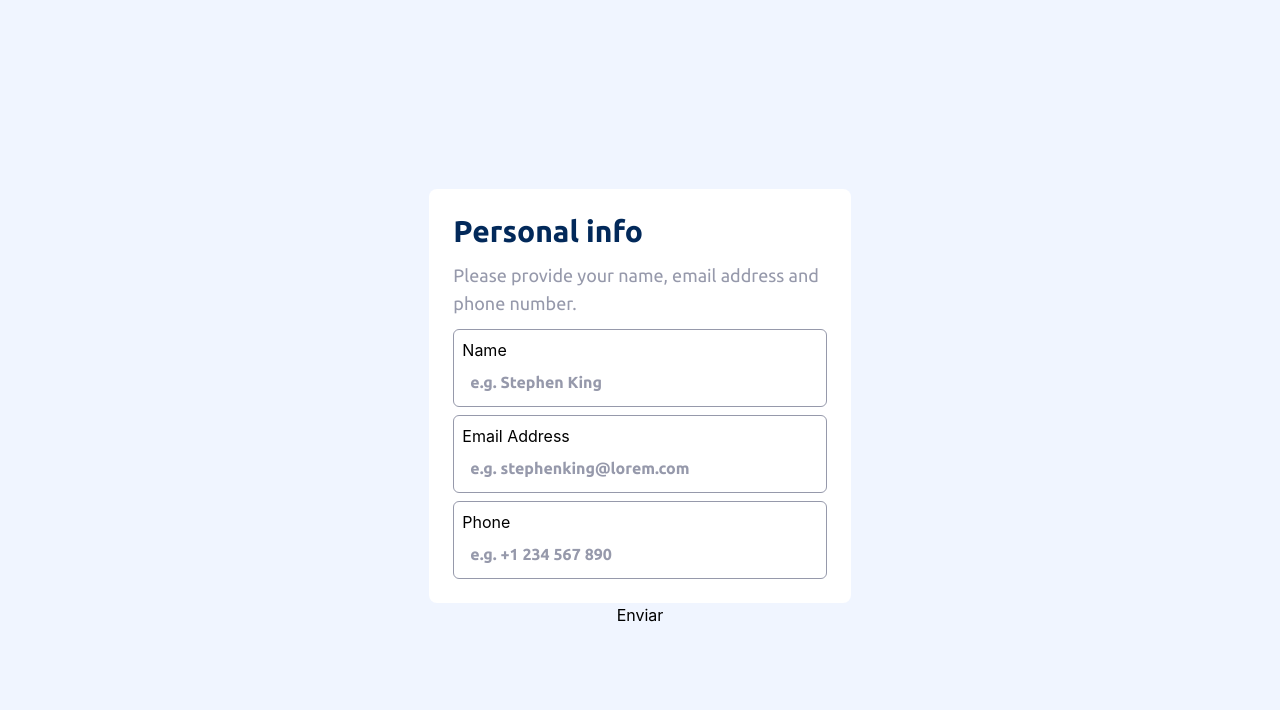
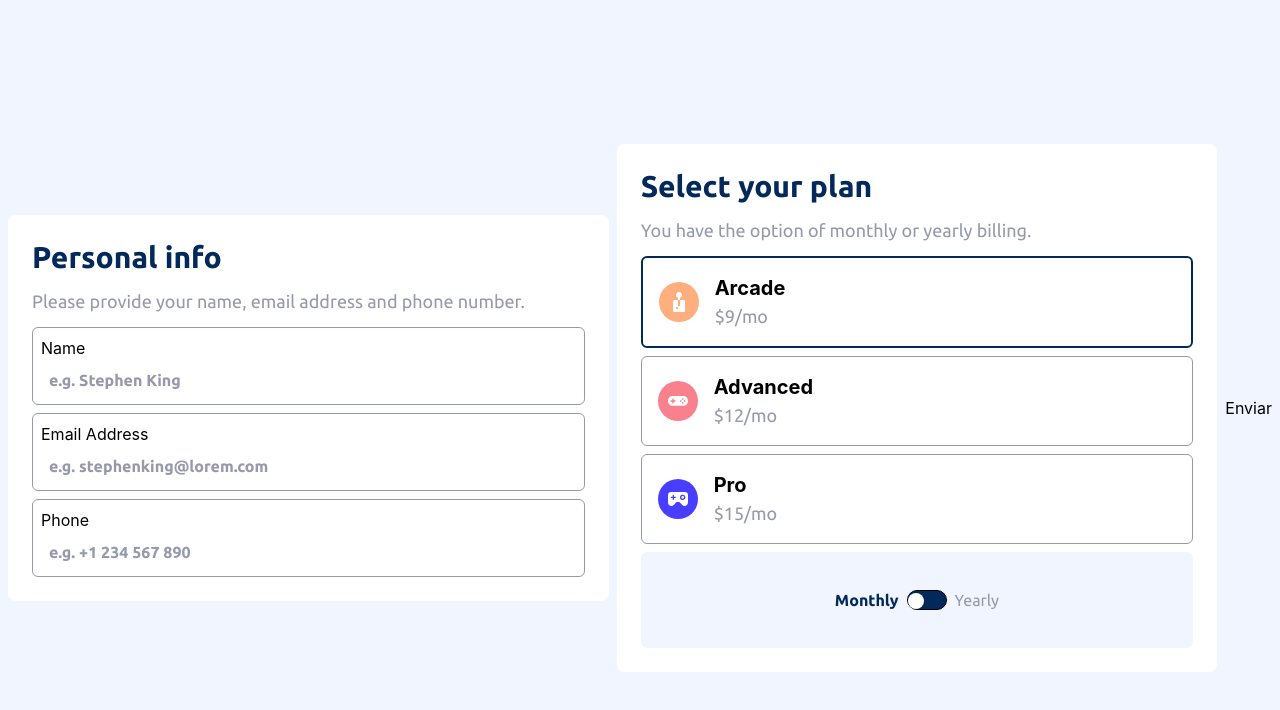
Before and after one commit to DanielMarques1404/multi-step-form-main, a React (Vite) app: page / in a window 1280 px wide. Shown: the top 710 px of the page. Built offline with nearby package versions, Linux system fonts and the light colour scheme.

Commit message:
BillingPlanForm - first commit

```diff
--- a/src/components/Form/ApplicationForm.tsx
+++ b/src/components/Form/ApplicationForm.tsx
@@ -1,7 +1,8 @@
+import { useState } from "react";
 import { FormProvider, useForm } from "react-hook-form";
 import type { ApplicationData } from "../../types/types";
 import { PersonalInfo } from "./PersonalInfo";
-import { useState } from "react";
+import { SelectPlan } from "./SelectPlan";
 
 export const ApplicationForm = () => {
   const [step, setStep] = useState(1);
@@ -12,11 +13,7 @@ export const ApplicationForm = () => {
         email: "",
         phone: "",
       },
-      planInfoType: {
-        kind: "Arcade",
-        price: 0,
-        billingCycle: "Monthly",
-      },
+      planId: "arcade-monthly",
       addOns: [],
     },
   });
@@ -27,9 +24,14 @@ export const ApplicationForm = () => {
 
   return (
     <FormProvider {...form}>
-      <div className="w-1/3">
-        <form onSubmit={form.handleSubmit(onSubmit)}>
+      <div className="w-full">
+        <form
+          onSubmit={form.handleSubmit(onSubmit)}
+          className="flex gap-2 items-center justify-center"
+        >
           {step === 1 && <PersonalInfo />}
+          {/* {step === 2 && <SelectPlan />} */}
+          <SelectPlan />
           <button type="submit">Enviar</button>
         </form>
       </div>
--- /dev/null
+++ b/src/components/Form/SelectPlan.tsx
@@ -0,0 +1,50 @@
+import { useState } from "react";
+import { useFormContext } from "react-hook-form";
+import { monthlyPlans, yearlyPlans } from "../../lib/plans";
+import type { ApplicationData, PlanInfoType } from "../../types/types";
+import { BillingPlan } from "../ui/BillingPlan";
+import { Toggle } from "../ui/Toggle";
+
+export const SelectPlan = () => {
+  const [plans, setPlans] = useState<PlanInfoType[]>(monthlyPlans);
+  const [selectedPlan, setSelectedPlan] = useState(monthlyPlans[0].id);
+
+  const { register, setValue } = useFormContext<ApplicationData>();
+
+  const togglePlans = (value: string) => {
+    if (value === "Yearly") {
+      setPlans(yearlyPlans);
+      setSelectedPlan(yearlyPlans[0].id);
+      setValue("planId", yearlyPlans[0].id);
+    } else {
+      setPlans(monthlyPlans);
+      setSelectedPlan(monthlyPlans[0].id);
+      setValue("planId", monthlyPlans[0].id);
+    }
+  };
+
+  return (
+    <section className="flex flex-col gap-3 items-start bg-White p-6 rounded-lg w-full">
+      <h1>Select your plan</h1>
+      <p>You have the option of monthly or yearly billing.</p>
+      <div className="flex flex-col gap-2 w-full">
+        <ul className="flex flex-col gap-2">
+          {plans.map((plan, idx) => (
+            <li key={`plan-${idx}`} value={plan.id}>
+              <BillingPlan
+                onCheck={setSelectedPlan}
+                plan={plan}
+                selected={plan.id === selectedPlan}
+                {...register("planId")}
+              />
+            </li>
+          ))}
+        </ul>
+        <Toggle
+          selected={plans === monthlyPlans ? "Monthly" : "Yearly"}
+          onToggle={togglePlans}
+        />
+      </div>
+    </section>
+  );
+};
--- /dev/null
+++ b/src/components/ui/BillingPlan.tsx
@@ -0,0 +1,48 @@
+import { useEffect, useState, type InputHTMLAttributes } from "react";
+import { cn } from "../../lib/cn";
+import type { PlanInfoType } from "../../types/types";
+
+type BillingPlanProps = InputHTMLAttributes<HTMLInputElement> & {
+  plan: PlanInfoType;
+  selected: boolean;
+  onCheck: (planId: string) => void;
+};
+
+export const BillingPlan = (props: BillingPlanProps) => {
+  const [isSelected, setIsSelected] = useState(props.selected);
+  useEffect(() => {
+    setIsSelected(props.selected);
+  }, [props.selected]);
+
+  return (
+    <label
+      className={cn(
+        "flex items-center justify-start gap-4 border border-Grey-500 rounded-md p-4",
+        isSelected && "border-Blue-950 border-2",
+      )}
+      onClick={() => props.onCheck(props.plan.id)}
+    >
+      <input
+        {...props}
+        type="radio"
+        id={props.plan.id}
+        value={props.plan.id}
+        className="hidden"
+        checked={isSelected}
+      />
+      <img src={props.plan.icon} alt={props.plan.kind} />
+      <div className="flex flex-col items-start">
+        <h3 className="font-bold text-lg">{props.plan.kind}</h3>
+        <p className="text-Grey-500">
+          ${props.plan.price}/
+          {props.plan.billingCycle === "Yearly" ? "yr" : "mo"}
+        </p>
+        {props.plan.trialPeriod && (
+          <p className="text-green-500 font-semibold">
+            {props.plan.trialPeriod}
+          </p>
+        )}
+      </div>
+    </label>
+  );
+};
--- /dev/null
+++ b/src/components/ui/Toggle.tsx
@@ -0,0 +1,49 @@
+import { useEffect, useState } from "react";
+
+type ToggleProps = {
+  selected: string;
+  onToggle: (value: string) => void;
+};
+
+export const Toggle = (props: ToggleProps) => {
+  const [period, setPeriod] = useState(props.selected);
+
+  useEffect(() => {
+    setPeriod(props.selected);
+  }, [props.selected]);
+
+  const togglePeriod = () => {
+    const newPeriod = period === "Monthly" ? "Yearly" : "Monthly";
+    setPeriod(newPeriod);
+    props.onToggle(newPeriod);
+  }
+
+  return (
+    <div className="flex gap-2 items-center justify-center bg-Blue-100 w-full rounded-md h-24">
+      <span
+        className={
+          period === "Monthly"
+            ? "text-Blue-950 font-semibold font-ubuntu"
+            : "text-Grey-500 font-ubuntu"
+        }
+      >
+        Monthly
+      </span>
+      <div className="relative w-10 rounded-full border bg-Blue-950 h-5">
+        <div
+          className={`absolute top-0.5 w-4 h-4 rounded-full bg-white cursor-pointer transition-transform ${period === "Monthly" ? "translate-x-0" : "translate-x-5"}`}
+          onClick={() => togglePeriod()}
+        />
+      </div>
+      <span
+        className={
+          period === "Yearly"
+            ? "text-Blue-950 font-semibold font-ubuntu"
+            : "text-Grey-500 font-ubuntu"
+        }
+      >
+        Yearly
+      </span>
+    </div>
+  );
+};
--- /dev/null
+++ b/src/lib/plans.ts
@@ -0,0 +1,55 @@
+import type { PlanInfoType } from "../types/types";
+
+const monthlyArcade: PlanInfoType = {
+    id: "arcade-monthly",
+    kind: "Arcade",
+    price: 9,
+    billingCycle: "Monthly",
+    icon: "/assets/images/icon-arcade.svg",
+}
+
+const monthlyAdvanced: PlanInfoType = {
+    id: "advanced-monthly",
+    kind: "Advanced",
+    price: 12,
+    billingCycle: "Monthly",
+    icon: "/assets/images/icon-advanced.svg",
+}
+
+const monthlyPro: PlanInfoType = {
+    id: "pro-monthly",
+    kind: "Pro",
+    price: 15,
+    billingCycle: "Monthly",
+    icon: "/assets/images/icon-pro.svg",
+}
+
+const yearlyArcade: PlanInfoType = {
+    id: "arcade-yearly",
+    kind: "Arcade",
+    price: 90,
+    billingCycle: "Yearly",
+    icon: "/assets/images/icon-arcade.svg",
+    trialPeriod: "2 months free",
+}
+
+const yearlyAdvanced: PlanInfoType = {
+    id: "advanced-yearly",
+    kind: "Advanced",
+    price: 120,
+    billingCycle: "Yearly",
+    icon: "/assets/images/icon-advanced.svg",
+    trialPeriod: "2 months free",
+}
+
+const yearlyPro: PlanInfoType = {
+    id: "pro-yearly",
+    kind: "Pro",
+    price: 150,
+    billingCycle: "Yearly",
+    icon: "/assets/images/icon-pro.svg",
+    trialPeriod: "2 months free",
+}
+
+export const monthlyPlans = [monthlyArcade, monthlyAdvanced, monthlyPro];
+export const yearlyPlans = [yearlyArcade, yearlyAdvanced, yearlyPro];
```
Also changed, not shown: src/types/types.ts (+8 -5 lines).
